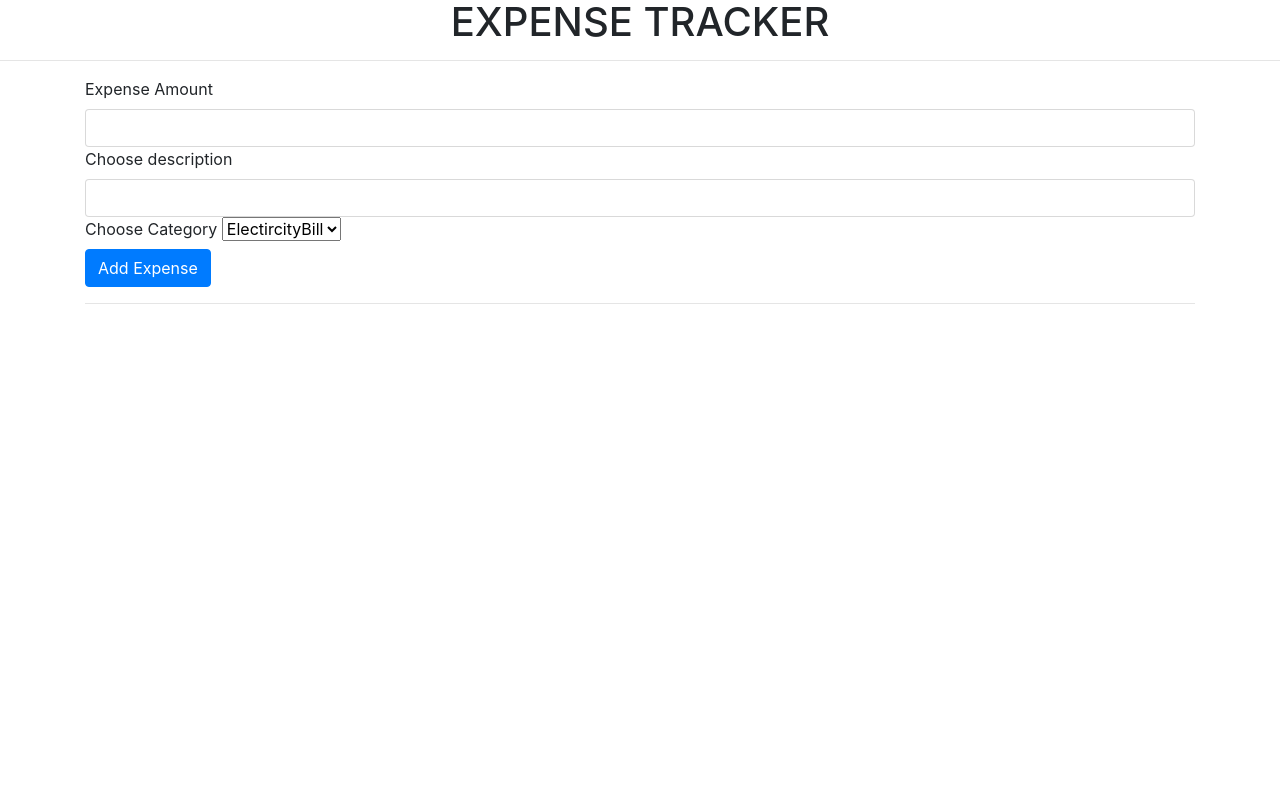
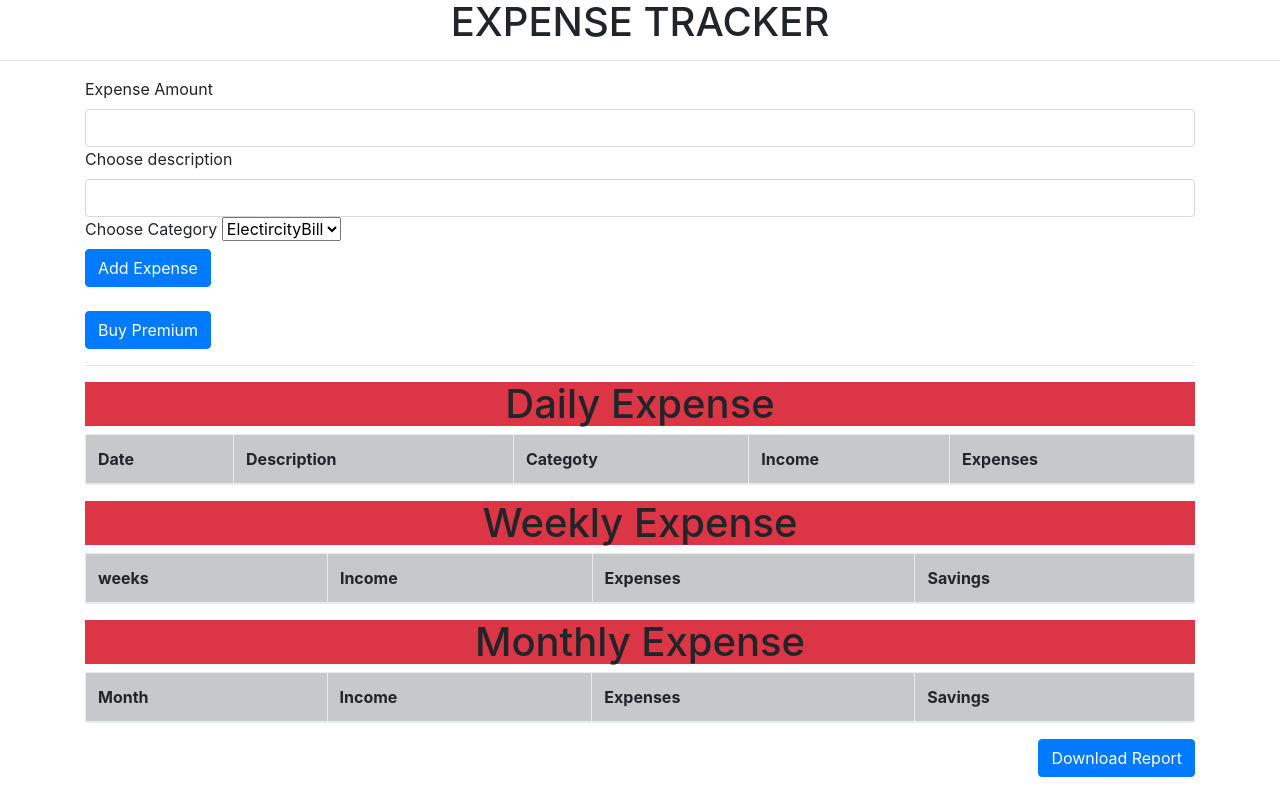
Before and after one commit to ShubhamSatyabola/expense-track-with-localhost-backend, a website: page expense-app-frontend/index3.html in a window 1280 px wide. Drawn offline with nearby package versions, Linux system fonts and the light colour scheme; no server answers; files whose address does not match are found by name.

Commit message:
expense app frontend

```diff
--- a/expense-app-frontend/index3.html
+++ b/expense-app-frontend/index3.html
@@ -25,12 +25,52 @@
                 <option value="HouseRent">HouseRent</option>
                 <option value="Food">Food</option>
             </select>
-            </div>
+
+        </div>
 
             <button type="submit" class="btn btn-primary">Add Expense</button>
 
-        </form><hr>
-        <ul id="list-group"></ul>
+        </form><br>
+
+        <div>
+            <button id="rzp-button1" class="btn btn-primary">Buy Premium</button>
+            <script src="https://checkout.razorpay.com/v1/checkout.js"></script>
+        </div>
+
+        <div id="text" class="list-group"></div><hr>
+        <h1 class="text-center bg-danger">Daily Expense</h1>
+        <table class="table table-bordered table-dark">
+            <thead>
+              <tr>
+                <th scope="col">Date</th>
+                <th scope="col">Description</th>
+                <th scope="col">Categoty</th>
+                <th scope="col">Income</th>
+                <th scope="col">Expenses</th>
+              </tr>
+        </thead></table>
+        <h1 class="text-center bg-danger">Weekly Expense</h1>
+        <table class="table table-bordered table-dark">
+                <thead>
+                  <tr>
+                    <th scope="col">weeks</th>
+                    <th scope="col">Income</th>
+                    <th scope="col">Expenses</th>
+                    <th scope="col">Savings</th>
+                  </tr>
+        </thead></table>
+        <h1 class="text-center bg-danger">Monthly Expense</h1>
+        <table class="table table-bordered table-dark">
+        <thead>
+              <tr>
+                <th scope="col">Month</th>
+                <th scope="col">Income</th>
+                <th scope="col">Expenses</th>
+                <th scope="col">Savings</th>
+              </tr>
+        </thead></table>
+        <button class="btn btn-primary float-lg-right">Download Report</button>
+        <div id="list-group" class="text-dark"></div>
     </div>
     <script src="https://cdnjs.cloudflare.com/ajax/libs/axios/0.19.0/axios.min.js"></script>
     <script src="E:\expense tracker\expense-app-frontend\expensetracker3.js">
```
